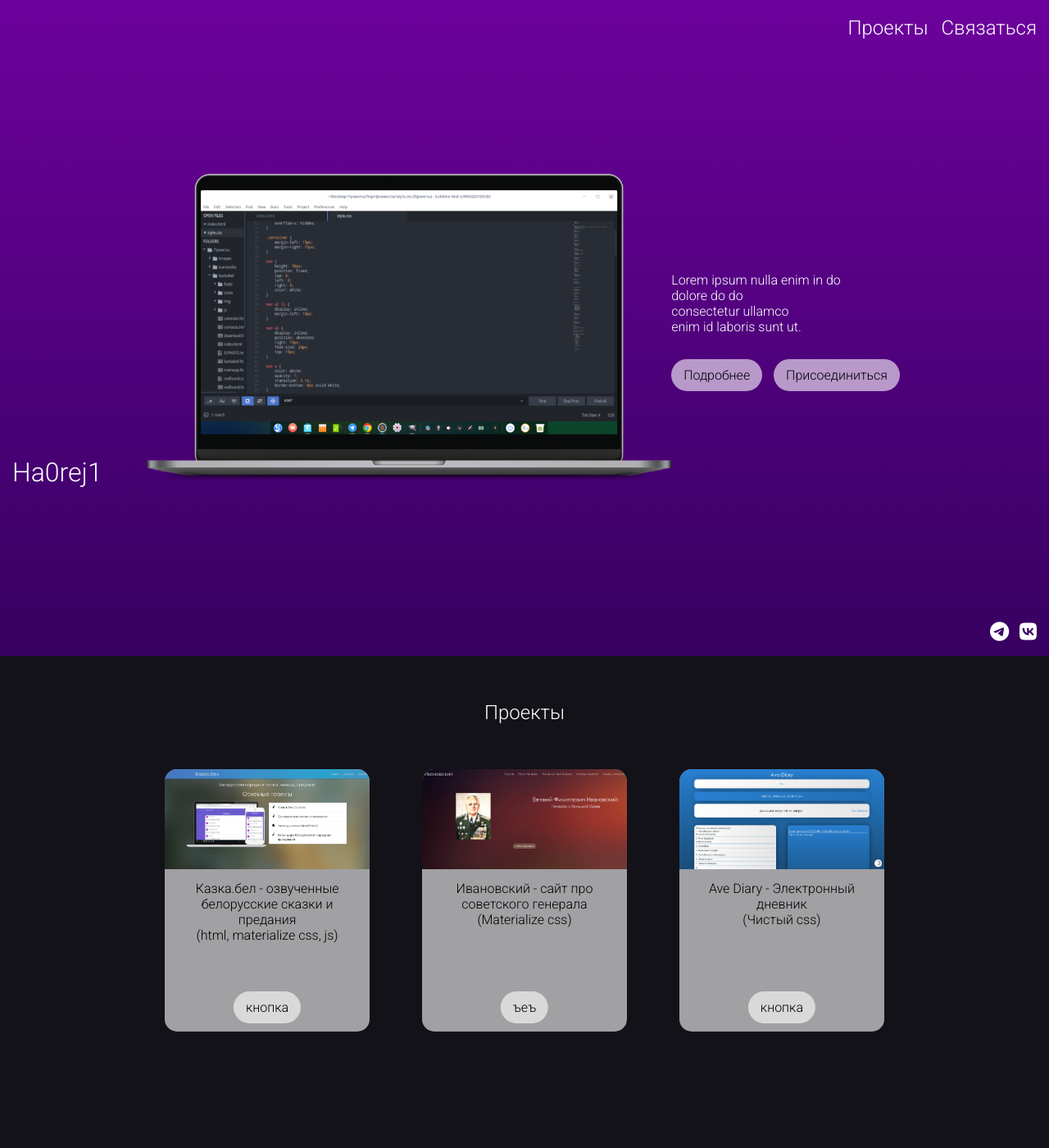
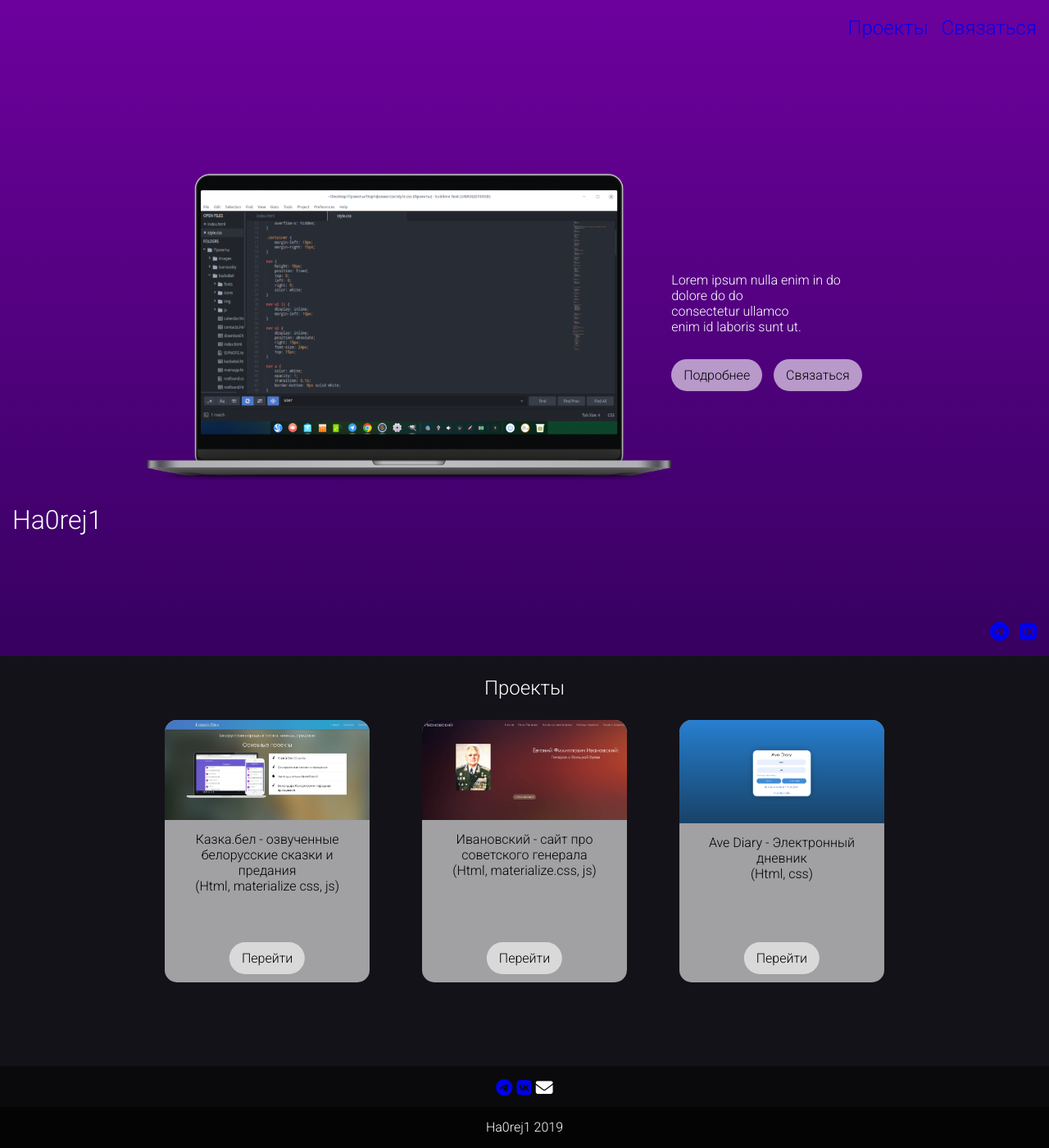
Before and after one commit to Ha0rej1/Ha0rej1.github.io, a PHP site: page / in a window 1280 px wide, after a click on "Проекты". Shown: the whole page at 82% size. Before the commit the page ends 1258 px from the top, so only its background shows below. Run offline with PHP 8.4, Linux system fonts and the light colour scheme; some libraries are stand-ins or nearby versions.

Commit message:
Add files via upload

```diff
--- a/css/style.css
+++ b/css/style.css
@@ -13,13 +13,11 @@ body {
     overflow-x: hidden;
     scroll-behavior: smooth;
     background-color: #131218;
-user-select: none;
+    user-select: none;
 }
-
 .container {
     margin-left: 15px;
 }
-
 nav {
     height: 70px;
     position: absolute;
@@ -27,7 +25,7 @@ nav {
     left: 0;
     right: 0;
     color: white;
-    z-index:10;
+    z-index: 10;
 }
 
 nav .pc-menu li {
@@ -40,19 +38,18 @@ nav .pc-menu {
     right: 15px;
     font-size: 24px;
     top: 20px;
+
 }
 
 nav a {
-    color: white;
     opacity: 1;
-    transition: 0.1s;
-    border-bottom: 0px solid white;
+    transition: 0.3s;
+
 }
 
 nav a:hover {
     opacity: 0.7;
-    border-bottom: 2px solid white;
-    transition: 0.1s;
+    transition: 0.3s;
     cursor: pointer;
 }
 
@@ -60,51 +57,59 @@ nav a:hover {
     margin-left: 15px;
     margin-top: 15px;
     font-size: 2em;
+    color: white;
+    transition: 0.3s;
+    opacity: 1;
 }
-
+.logo:hover{
+    transition: 0.3s;
+    opacity: 0.7;
+}
 .wrapper {
     position: relative;
     min-height: 100%;
 }
 
-.content {
-
-}
+.content {}
 
 footer {
     position: absolute;
     left: 0;
     bottom: 0;
     width: 100%;
-    height: 30px;
+    height: 100px;
+    background-color: #040405;
 }
+
 .contacts {
     color: white;
+    opacity: 1;
     font-size: 1.5em;
-     position: absolute;
+    position: absolute;
     bottom: 15px;
     right: 15px;
 }
-.contacts i{
+
+.contacts i {
     margin-left: 7px;
 }
+
 a {
     text-decoration: none;
 }
 
 i {
     opacity: 1;
-    transition: 0.1s;
+    transition: 0.3s;
 }
 
 i:hover {
     opacity: 0.7;
-    transition: 0.1s;
+    transition: 0.3s;
 }
 
 a:hover {
     cursor: pointer;
-    transition: 5s;
 }
 
 
@@ -130,69 +135,81 @@ a:hover {
         right: 15px;
         top: 15px;
         font-size: 24px;
+        z-index: 10;
+        color: white;
+        transition: 0.7s !important;
+    }
+
+    .menu-burger-move {
+        top: 100px;
+        transition: 0.7s !important;
     }
 }
 
-.mobile-menu-left {
-    transition: 0.5s;
-    left: 0px !important;
+.mobile-menu-move {
+    transition: 0.7s;
+    top: 0px !important;
 }
 
 .mobile-menu {
     position: absolute;
-    top: 80px;
+    top: -85px;
     background-color: white;
     width: 100%;
-    height: 50px;
-    color: black;
-    padding-top: 7px;
-    padding-left: 10px;
-    transition: 0.5s;
-    left: -105%;
+    height: 70px;
+    transition: 0.7s;
+    padding-top: 15px;
 
 }
 
 .mobile-menu li {
-    display: inline;
+    text-align: center;
     margin-right: 20px;
-    font-size: 30px;
+    font-size: 24px;
+    color:black;
 }
-#welcome{
+
+#welcome {
     height: 100vh;
     color: white;
     position: relative;
-        background: #000024;
-background: -webkit-linear-gradient(bottom, #000024, #6D019D);
-background: -moz-linear-gradient(bottom, #000024, #6D019D);
-background: linear-gradient(to top, #000024, #6D019D);
-background-size: 100vh 200vh;
-user-select: none;
+    background: #000024;
+    background: -webkit-linear-gradient(bottom, #000024, #6D019D);
+    background: -moz-linear-gradient(bottom, #000024, #6D019D);
+    background: linear-gradient(to top, #000024, #6D019D);
+    background-size: 100vh 200vh;
+    user-select: none;
 }
-}
-#projects{
-    overflow:hidden;
+
+
+#projects {
+    overflow: hidden;
 
 }
-#projects-block{
+
+#projects-block {
     text-align: center;
     position: relative;
 
 }
-#projects-block .card{
+
+#projects-block .card {
     display: inline-block;
     margin-left: 30px;
     margin-right: 30px;
-    margin-top: 55px;
+    margin-bottom: 50px;
 
 }
-#top-welcome{
+
+#top-welcome {
     transform: translateY(-50%);
     position: relative;
-    top:50%;
-    display:flex;
+    top: 50%;
+    display: flex;
 }
+
 .btn {
-    background-color: rgba(255,255,255,0.6);
+    background-color: rgba(255, 255, 255, 0.6);
     color: black;
     border-radius: 25px;
     padding-top: 10px;
@@ -207,41 +224,47 @@ user-select: none;
 }
 
 .btn:hover {
-    background-color: rgba(0,0,0,0.6);
+    background-color: rgba(0, 0, 0, 0.6);
     color: white;
     transition: 0.3s;
     cursor: pointer;
 }
-#welcome-block{
-    overflow:hidden;
+
+#welcome-block {
+    overflow: hidden;
     height: 200px;
     white-space: nowrap;
 }
-#welcome .btn{
+
+#welcome .btn {
     margin-right: 10px;
     position: relative;
-    top:30px;
+    top: 30px;
 }
-.card{
-    transition:0.3s;
+
+.card {
+    transition: 0.3s;
     text-align: center;
     height: auto;
     width: 250px;
     height: 320px;
-    background-color: rgba(255,255,255,0.6);
+    background-color: rgba(255, 255, 255, 0.6);
     border-radius: 15px;
-    overflow:hidden;
+    overflow: hidden;
     position: relative;
 }
-.card .btn{
+
+.card .btn {
     position: absolute;
     bottom: 10px;
     left: 50%;
     transform: translateX(-50%);
 }
-.card p{
+
+.card p {
     padding: 10px;
 }
+
 ::-webkit-scrollbar-button {
     background-image: url('');
     background-repeat: no-repeat;
@@ -251,7 +274,7 @@ user-select: none;
 
 ::-webkit-scrollbar-track {
     background-color: #ecedee;
-    width:0px;
+    width: 0px;
 
 }
 
@@ -269,47 +292,98 @@ user-select: none;
 ::-webkit-scrollbar {
     width: 4px;
 }
-#projects-main{
+
+#projects-main {
     text-align: center;
-    margin-top:55px;
+    margin-top: 25px;
     color: white;
     font-size: 1.5em;
+    margin-bottom: 25px;
 }
-@media screen and (max-width: 768px){
-    #welcome img{
+
+@media screen and (max-width: 768px) {
+    #projects-main {
+        visibility: hidden;
+    }
+
+    #welcome img {
         height: 100%;
         width: 80%;
     }
-    #top-welcome{
+
+    #top-welcome {
         display: block;
         text-align: center;
 
     }
-    #projects{
 
+    #projects {}
+
+    #welcome .btn {
+        margin-left: 10px;
     }
-    #welcome .btn{
-    margin-left: 10px;
+
+    #lastcard {
+        margin-bottom: 160px !important;
+    }
 }
-#lastcard{
-    margin-bottom: 80px;
-}
-}
-@media screen and (min-width: 770px){
-    #welcome-block{
-    position: relative;
-    top:120px;
- }
-      #top-welcome img{
-    margin-left:14%;
-}
-    .logo{
+
+@media screen and (min-width: 770px) {
+    #welcome-block {
+        position: relative;
+        top: 120px;
+    }
+
+    #top-welcome img {
+        margin-left: 14%;
+    }
+
+    .logo {
         position: fixed;
     }
-    #projects .card{
-        margin-bottom: 80px;
+
+    #projects .card {
+        margin-bottom: 10px;
+    }
+
+    #projects {
+        height: 75vh;
     }
 }
-.dnone{
+
+@media screen and (min-width: 1920px) {
+    #projects {
+        height: 60vh;
+    }
+}
+
+.dnone {
     display: none;
 }
+
+#footer-text {
+    text-align: center;
+    color: white;
+    position: relative;
+    top: 65px;
+
+}
+
+.prefooter {
+    height: 50px;
+    background-color: #0a0a0d;
+    width: 100%;
+    position: absolute;
+    top: 0;
+    left: 0;
+}
+
+.footer {}
+
+#prefooter-contacts {
+    color: white;
+    text-align: center;
+    position: relative;
+    top: 15px;
+    font-size: 1.3em;
+}
--- a/index.html
+++ b/index.html
@@ -14,15 +14,25 @@
     <div class="wrapper">
         <div class="content">
             <nav id="nav">
-               <a href="#nav"><p class="logo">Ha0rej1</p></a>
+                <a href="#nav">
+                    <p class="logo">Ha0rej1</p>
+                </a>
                 <ul class="pc-menu">
-                    <li><a href="#">Проекты</a></li>
-                    <li><a href="#">Связаться</a></li>
+                    <a href="#projects" onclick="showProjects()">
+                        <li>Проекты</li>
+                    </a>
+                    <a href="#projects" onclick="showProjects()">
+                        <li>Связаться</li>
+                    </a>
                 </ul>
-                <a onclick="callmenu()"><i class="fas fa-bars menu-burger"></i></a>
+                <a onclick="callmenu()"><i class="fas fa-bars menu-burger" id="burgermen"></i></a>
                 <ul id="mobmenu" class="mobile-menu">
+                    <a href="#projects" onclick="showProjects()">
                         <li>Проекты</li>
+                    </a>
+                    <a href="#projects" onclick="showProjects()">
                         <li>Связаться</li>
+                    </a>
                 </ul>
             </nav>
             <div id="welcome">
@@ -33,43 +43,86 @@
                         <a href="#projects" onclick="showProjects()">
                             <div class="btn">Подробнее</div>
                         </a>
-                        <div class="btn">Присоединиться</div>
+                        <a href="#projects" onclick="showProjects()">
+                            <div class="btn">Связаться</div>
+                        </a>
                     </div>
                 </div>
                 <div class="contacts">
-                    <a><i class="fab fa-telegram-plane"></i></a>
-                    <a><i class="fab fa-vk"></i></a>
+                    <a href="https://t.me/ha0rej1" target="_blank"><i class="fab fa-telegram-plane"></i></a>
+                    <a href="https://vk.com/profy2107" target="_blank"><i class="fab fa-vk"></i></a>
                 </div>
             </div>
             <div id="projects" class="dnone">
                 <p id="projects-main">Проекты</p>
                 <div id="projects-block">
                     <div class="card" id="firstcard">
-                        <img src="img/kazkabel.png" alt="" width="100%" >
+                        <img src="img/kazkabel.png" alt="" width="100%">
                         <p class="project-description">Казка.бел - озвученные белорусские сказки и предания<br>
-                            (html, materialize css, js)</p>
-                            <div class="btn">кнопка</div>
+                            (Html, materialize css, js)</p>
+                        <a href="https://kazkabelgroup.github.io">
+                            <div class="btn">Перейти</div>
+                        </a>
                     </div>
                     <div class="card">
-                        <img src="img/ivanovskiy.png" alt="" width="100%" >
+                        <img src="img/ivanovskiy.png" alt="" width="100%">
                         <p class="project-description">Ивановский - сайт про советского генерала <br>
-                            (Materialize css)
+                            (Html, materialize.css, js)
                         </p>
-                            <div class="btn">ъеъ</div>
+                        <a href="https://ivanovskiy.github.io">
+                            <div class="btn">Перейти</div>
+                        </a>
                     </div>
                     <div class="card" id="lastcard">
-                        <img src="img/aveweb.png" alt="" width="100%" >
-                            <p class="project-description">Ave Diary - Электронный дневник <br>(Чистый css)</p>
-
-                            <div class="btn">кнопка</div>
-                    </div>
+                        <img src="img/aveweb.png" alt="" width="100%">
+                        <p class="project-description">Ave Diary - Электронный дневник <br>(Html, css)</p>
+                        <a href="https://aveweb.xyz">
+                            <div class="btn">Перейти</div>
+                        </a>
                     </div>
                 </div>
                 <footer>
-
+                    <div class="prefooter">
+                        <div id="prefooter-contacts">
+                            <a href="https://t.me/ha0rej1" target="_blank"><i class="fab fa-telegram-plane"></i></a>
+                    <a href="https://vk.com/profy2107" target="_blank"><i class="fab fa-vk"></i></a>
+                            <a> <i class="fas fa-envelope"></i></a>
+                        </div>
+                    </div>
+                    <p id="footer-text">Ha0rej1 2019</p>
+            </div>
         </div>
         </footer>
     </div>
+    <!-- HelloPreload http://hello-site.ru/preloader/ -->
+    <style type="text/css">
+    #hellopreloader>p {
+        display: none;
+    }
+
+    #hellopreloader_preload {
+        display: block;
+        position: fixed;
+        z-index: 99999;
+        top: 0;
+        left: 0;
+        width: 100%;
+        height: 100vh;
+        min-width: 100%;
+        background: #131218 url(http://hello-site.ru//main/images/preloads/tail-spin.svg) center center no-repeat;
+        background-size: 41px;
+    }
+    </style>
+    <div id="hellopreloader">
+        <div id="hellopreloader_preload"></div>
+    </div>
+    <script type="text/javascript">
+    var hellopreloader = document.getElementById("hellopreloader_preload");
+
+    function fadeOutnojquery(el) { el.style.opacity = 1; var interhellopreloader = setInterval(function() { el.style.opacity = el.style.opacity - 0.05; if (el.style.opacity <= 0.05) { clearInterval(interhellopreloader);
+                hellopreloader.style.display = "none"; } }, 16); } window.onload = function() { setTimeout(function() { fadeOutnojquery(hellopreloader); }, 1000); };
+    </script>
+    <!-- HelloPreload http://hello-site.ru/preloader/ -->
 </body>
 <script src="js/burger.js"></script>
 
```
Also changed, not shown: js/burger.js (+26 -11 lines), img/aveweb.png. Lines whose indentation alone changed are shown as unchanged.
